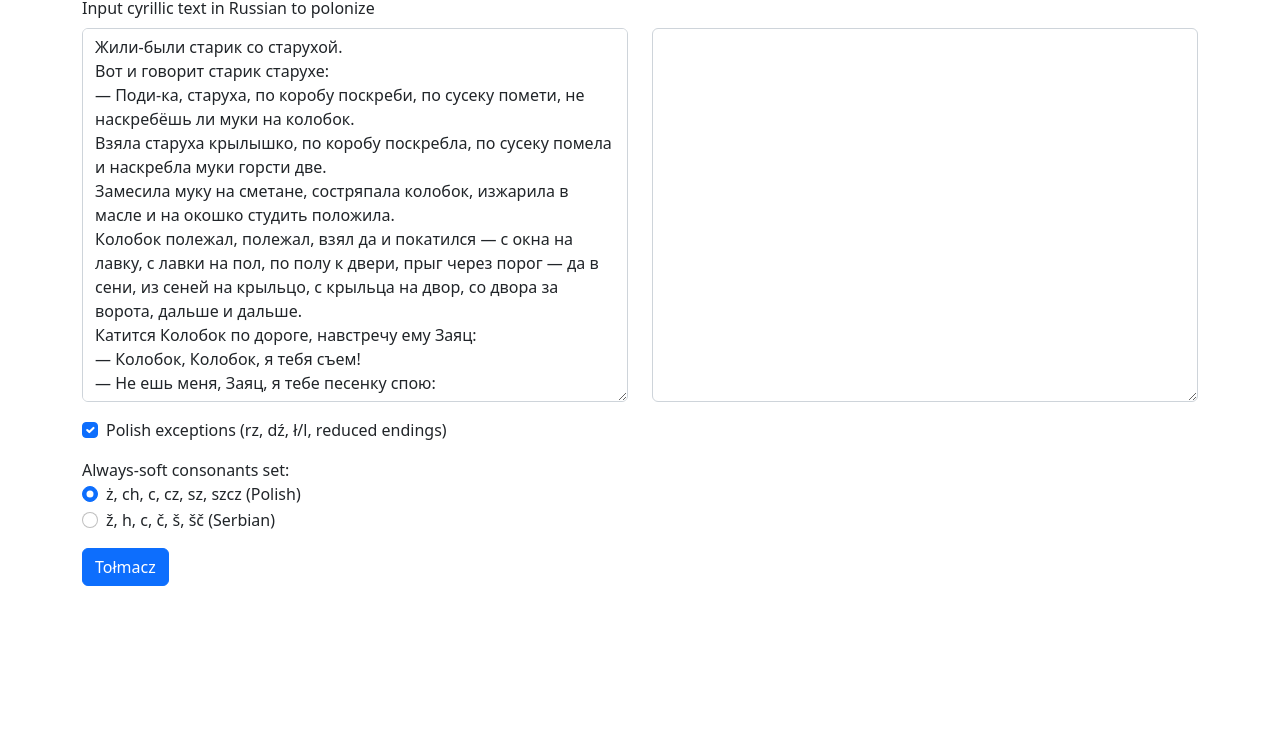
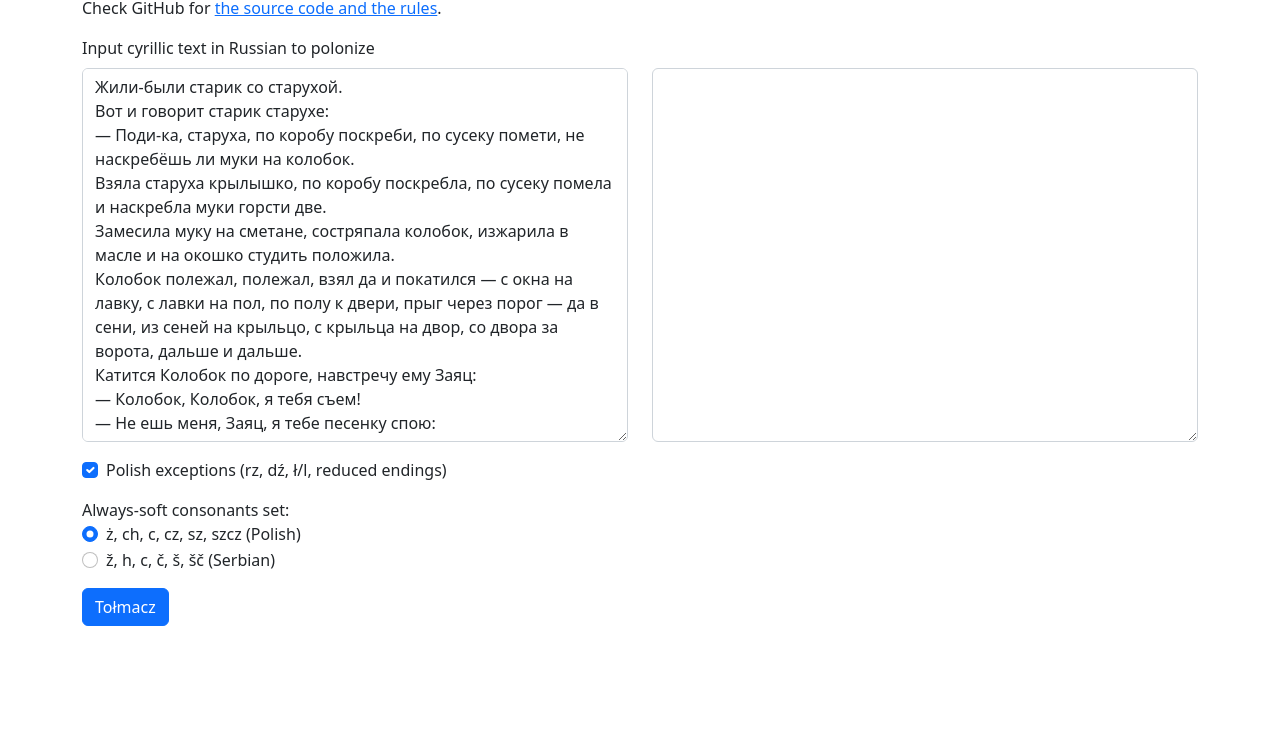
Before and after one commit to andreifyodorov/polonizacia, a plain HTML site: page src/index.html in a window 1280 px wide. Shown: the part 60-800 px from the top of the page. Drawn offline with nearby package versions, Linux system fonts and the light colour scheme; no server answers.

Commit message:
Add links, fix the rules

```diff
--- a/src/index.html
+++ b/src/index.html
@@ -14,6 +14,12 @@
   <body>
     <div class="container">
       <h1>Połonizacyja (opolaczywanije)</h1>
+
+      <p>
+        Check GitHub for
+        <a href="https://github.com/andreifyodorov/polonizacyja">
+          the source code and the rules</a>.
+      </p>
 
       <label for="cyrillicTextarea" class="form-label">Input cyrillic text in Russian to polonize</label>
 
```
Also changed, not shown: 1 other file.
